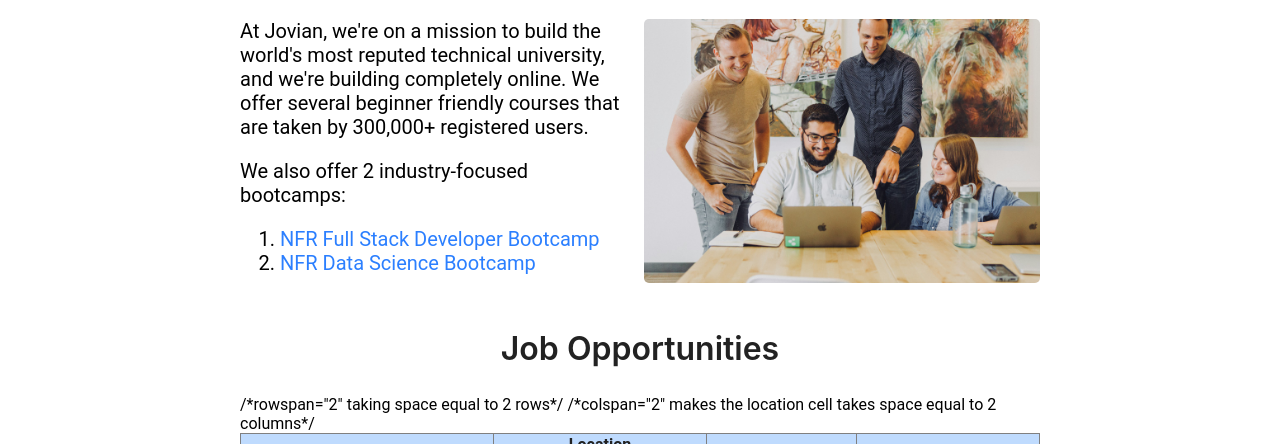
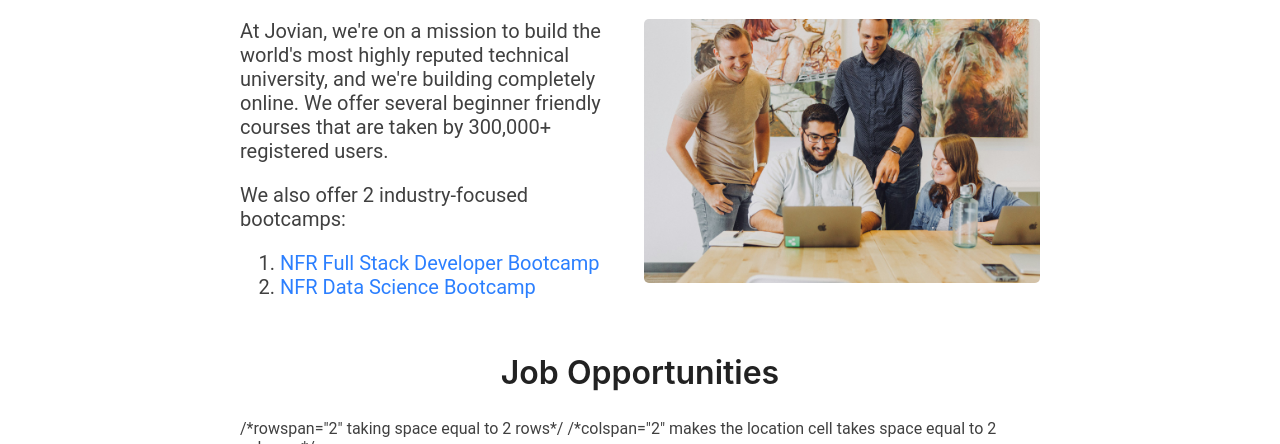
Before and after one commit to NusraFatemaRidme/jovian-careers-site-live, a plain HTML site: page src/index.html in a window 1280 px wide. Shown: the part 656-1100 px from the top of the page. Drawn offline with Linux system fonts and the light colour scheme.

Commit message:
updated index and styles

```diff
--- a/src/index.html
+++ b/src/index.html
@@ -10,12 +10,12 @@
         <img id="logo" src="https://i.imgur.com/m1wXjqw.png" alt="Jovian Logo">
     </div>
     <img id="banner" src="banner.jpg" alt="Banner" height="240">
-    <h1 >About Jovian</h1>
+    <h1 >Welcome to Jovian</h1>
 
     <div id="about" >
         <div id="description">
         <p style="margin-top: 0;">
-      At Jovian, we're on a mission to build the world's most reputed
+      At Jovian, we're on a mission to build the world's most highly reputed
       technical university, and we're building completely online. We offer
       several beginner friendly courses that are taken by 300,000+ registered
       users.
--- a/src/style.css
+++ b/src/style.css
@@ -11,6 +11,7 @@
     /* line-height: 1.5; space ampng lines */
     font-size: 1rem;
     /* color: black; */
+    color: #404040;
 }
 
 /* h1{
```
